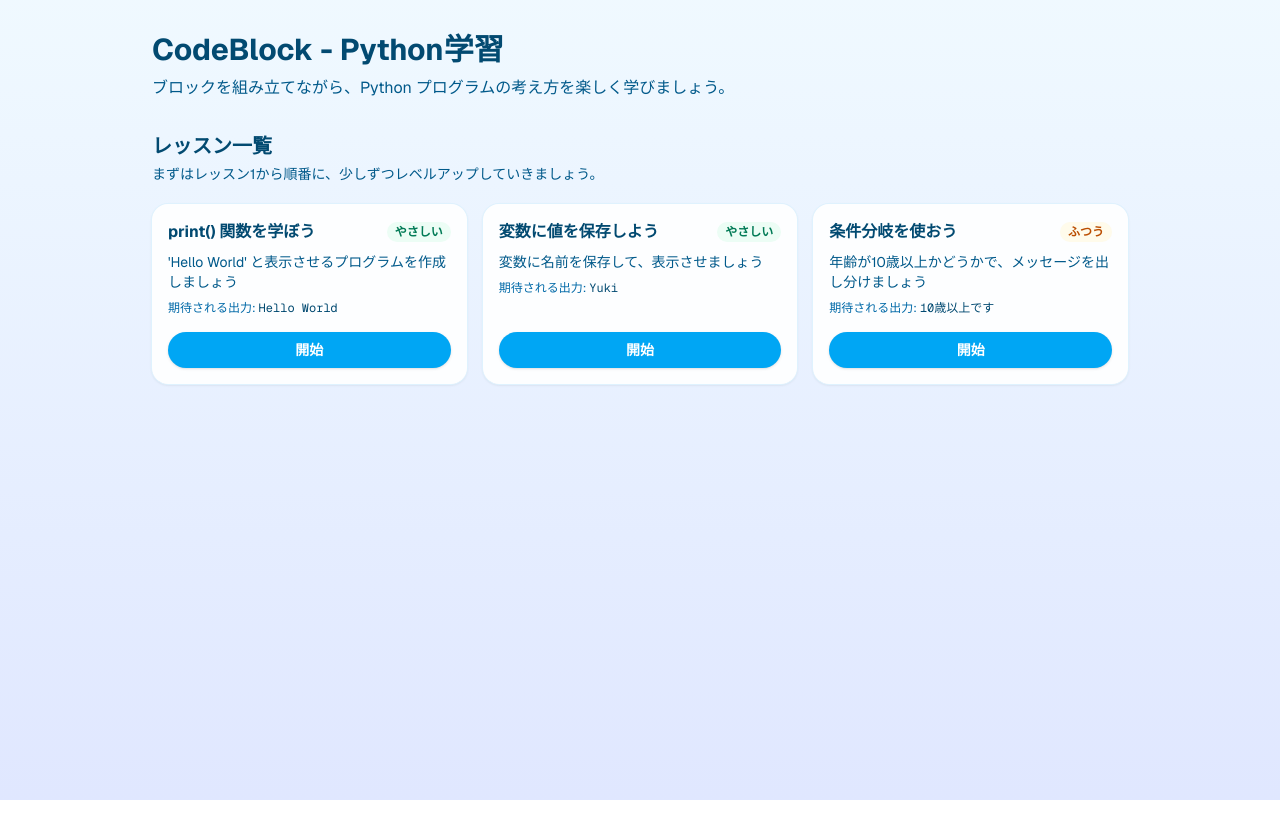
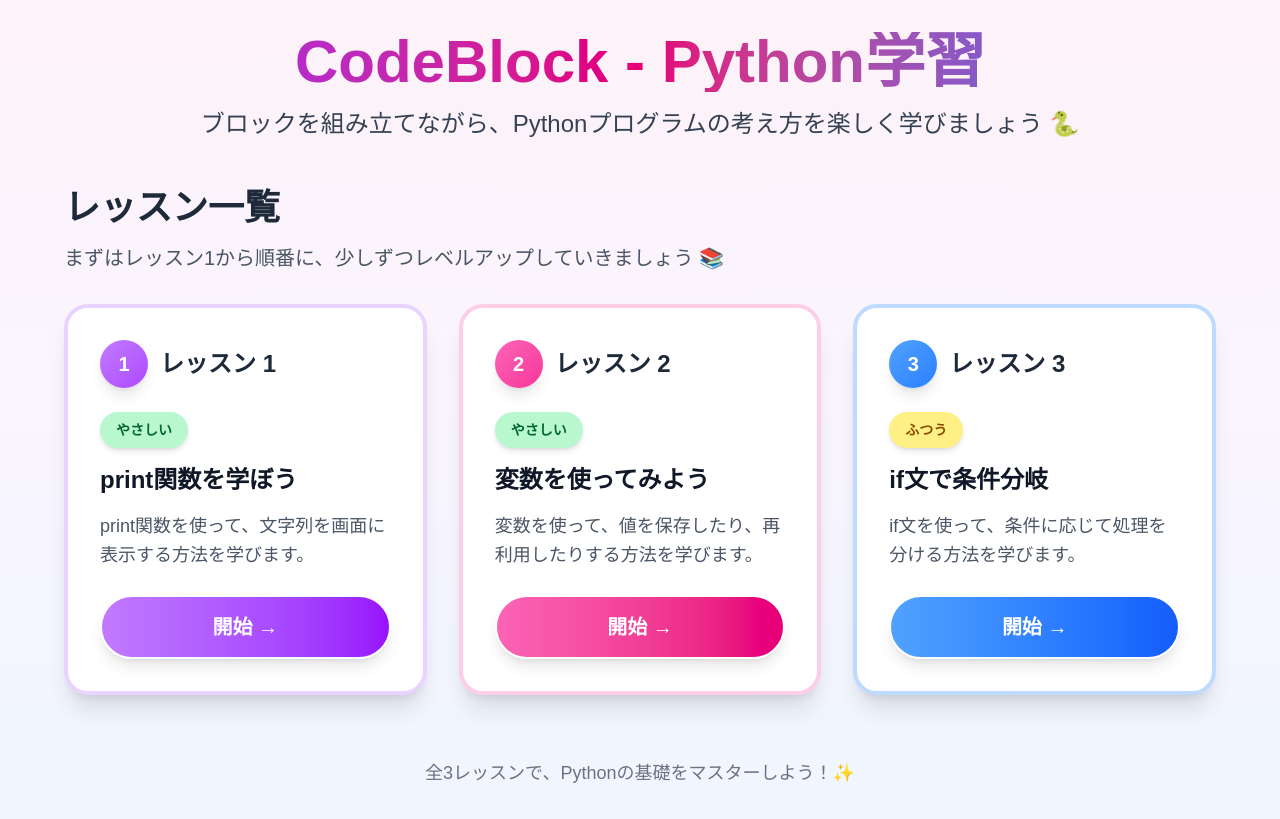
Before and after one commit to plusone03120717-maker/codeblock, a Next.js app: page / in a window 1280 px wide. Built offline with nearby package versions, Linux system fonts and the light colour scheme.

Commit message:
feat: ホーム画面をパステルカラー化（レッスンごとに異なる色）

```diff
--- a/src/app/page.tsx
+++ b/src/app/page.tsx
@@ -1,109 +1,138 @@
-"use client";
+'use client'
 
-import { Lesson } from "@/types";
-
-const lessons: Lesson[] = [
-  {
-    id: "1",
-    title: "print() 関数を学ぼう",
-    description: "'Hello World' と表示させるプログラムを作成しましょう",
-    expectedOutput: "Hello World",
-    difficulty: "easy",
-  },
-  {
-    id: "2",
-    title: "変数に値を保存しよう",
-    description: "変数に名前を保存して、表示させましょう",
-    expectedOutput: "Yuki",
-    difficulty: "easy",
-  },
-  {
-    id: "3",
-    title: "条件分岐を使おう",
-    description:
-      "年齢が10歳以上かどうかで、メッセージを出し分けましょう",
-    expectedOutput: "10歳以上です",
-    difficulty: "medium",
-  },
-];
+import Link from 'next/link'
+import { lessons } from '@/data/lessons'
 
 export default function Home() {
-  const handleStartLesson = (lessonId: string) => {
-    // TODO: ここでレッスン画面への遷移や状態更新を実装
-    console.log(`レッスン ${lessonId} を開始します。`);
-  };
+  // カラーパレット（レッスン数が増えても自動的に循環）
+  const colorPalette = [
+    {
+      // 紫系
+      border: 'border-purple-200 hover:border-purple-400',
+      badge: 'bg-gradient-to-br from-purple-400 to-purple-500',
+      button: 'bg-gradient-to-r from-purple-400 to-purple-600 hover:from-purple-500 hover:to-purple-700',
+    },
+    {
+      // ピンク系
+      border: 'border-pink-200 hover:border-pink-400',
+      badge: 'bg-gradient-to-br from-pink-400 to-pink-500',
+      button: 'bg-gradient-to-r from-pink-400 to-pink-600 hover:from-pink-500 hover:to-pink-700',
+    },
+    {
+      // 青系
+      border: 'border-blue-200 hover:border-blue-400',
+      badge: 'bg-gradient-to-br from-blue-400 to-blue-500',
+      button: 'bg-gradient-to-r from-blue-400 to-blue-600 hover:from-blue-500 hover:to-blue-700',
+    },
+    {
+      // 緑系（レッスン4以降用）
+      border: 'border-green-200 hover:border-green-400',
+      badge: 'bg-gradient-to-br from-green-400 to-green-500',
+      button: 'bg-gradient-to-r from-green-400 to-green-600 hover:from-green-500 hover:to-green-700',
+    },
+    {
+      // オレンジ系（レッスン5以降用）
+      border: 'border-orange-200 hover:border-orange-400',
+      badge: 'bg-gradient-to-br from-orange-400 to-orange-500',
+      button: 'bg-gradient-to-r from-orange-400 to-orange-600 hover:from-orange-500 hover:to-orange-700',
+    },
+    {
+      // 水色系（レッスン6以降用）
+      border: 'border-cyan-200 hover:border-cyan-400',
+      badge: 'bg-gradient-to-br from-cyan-400 to-cyan-500',
+      button: 'bg-gradient-to-r from-cyan-400 to-cyan-600 hover:from-cyan-500 hover:to-cyan-700',
+    },
+  ]
+
+  // レッスンIDから色を取得（IDが6を超えても循環）
+  const getColorForLesson = (lessonId: number) => {
+    return colorPalette[(lessonId - 1) % colorPalette.length]
+  }
 
   return (
-    <div className="min-h-screen bg-gradient-to-b from-sky-50 to-indigo-100 px-4 py-8 font-sans">
-      <main className="mx-auto flex w-full max-w-5xl flex-col gap-8 px-4 md:px-6">
-        <header className="text-center md:text-left">
-          <h1 className="text-2xl font-bold text-sky-900 md:text-3xl">
+    <div className="min-h-screen bg-gradient-to-b from-pink-50 via-purple-50 to-blue-50 p-8">
+      <div className="max-w-6xl mx-auto">
+
+        {/* ヘッダー */}
+        <div className="text-center mb-12">
+          <h1 className="text-6xl font-bold bg-gradient-to-r from-purple-600 via-pink-600 to-blue-600 bg-clip-text text-transparent mb-4">
             CodeBlock - Python学習
           </h1>
-          <p className="mt-2 text-sm text-sky-800 md:text-base">
-            ブロックを組み立てながら、Python プログラムの考え方を楽しく学びましょう。
+          <p className="text-2xl text-gray-700">
+            ブロックを組み立てながら、Pythonプログラムの考え方を楽しく学びましょう 🐍
           </p>
-        </header>
+        </div>
 
-        <section>
-          <h2 className="text-lg font-semibold text-sky-900 md:text-xl">
-            レッスン一覧
-          </h2>
-          <p className="mt-1 text-xs text-sky-800 md:text-sm">
-            まずはレッスン1から順番に、少しずつレベルアップしていきましょう。
+        {/* レッスン一覧 */}
+        <div className="mb-8">
+          <h2 className="text-4xl font-bold text-gray-800 mb-4">レッスン一覧</h2>
+          <p className="text-xl text-gray-600">
+            まずはレッスン1から順番に、少しずつレベルアップしていきましょう 📚
           </p>
+        </div>
 
-          <div className="mt-5 grid gap-4 sm:grid-cols-2 lg:grid-cols-3">
-            {lessons.map((lesson) => (
-              <article
-                key={lesson.id}
-                className="flex flex-col justify-between rounded-2xl bg-white/90 p-4 shadow-sm ring-1 ring-sky-100 transition hover:-translate-y-1 hover:shadow-md"
-              >
-                <div className="space-y-2">
-                  <div className="flex items-center justify-between gap-2">
-                    <h3 className="text-sm font-bold text-sky-900 md:text-base">
-                      {lesson.title}
-                    </h3>
-                    <span
-                      className={
-                        "inline-flex items-center rounded-full px-2 py-0.5 text-[11px] font-semibold md:text-xs " +
-                        (lesson.difficulty === "easy"
-                          ? "bg-emerald-50 text-emerald-700"
-                          : lesson.difficulty === "medium"
-                          ? "bg-amber-50 text-amber-700"
-                          : "bg-rose-50 text-rose-700")
-                      }
-                    >
-                      {lesson.difficulty === "easy"
-                        ? "やさしい"
-                        : lesson.difficulty === "medium"
-                        ? "ふつう"
-                        : "むずかしい"}
+        {/* レッスンカード */}
+        <div className="grid grid-cols-1 md:grid-cols-2 lg:grid-cols-3 gap-8">
+          {lessons.map((lesson) => {
+            const difficultyText = lesson.difficulty === 'easy' ? 'やさしい' : lesson.difficulty === 'medium' ? 'ふつう' : '難しい'
+            const colors = getColorForLesson(lesson.id)
+
+            return (
+              <Link key={lesson.id} href={`/lesson/${lesson.id}`}>
+                <div className={`bg-white rounded-3xl shadow-xl p-8 hover:shadow-2xl hover:scale-105 transition-all cursor-pointer border-4 ${colors.border}`}>
+
+                  {/* ヘッダー */}
+                  <div className="flex items-center justify-between mb-6">
+                    <div className="flex items-center gap-3">
+                      <div className={`w-12 h-12 rounded-full ${colors.badge} flex items-center justify-center text-white font-bold text-xl shadow-lg`}>
+                        {lesson.id}
+                      </div>
+                      <h3 className="text-2xl font-bold text-gray-800">
+                        レッスン {lesson.id}
+                      </h3>
+                    </div>
+                  </div>
+
+                  {/* 難易度バッジ */}
+                  <div className="mb-4">
+                    <span className={`inline-block px-4 py-2 rounded-full text-sm font-bold shadow-md ${
+                      lesson.difficulty === 'easy'
+                        ? 'bg-green-200 text-green-800'
+                        : lesson.difficulty === 'medium'
+                        ? 'bg-yellow-200 text-yellow-800'
+                        : 'bg-red-200 text-red-800'
+                    }`}>
+                      {difficultyText}
                     </span>
                   </div>
-                  <p className="text-xs text-sky-800 md:text-sm">
+
+                  {/* タイトル */}
+                  <h4 className="text-2xl font-bold text-gray-900 mb-4">
+                    {lesson.title}
+                  </h4>
+
+                  {/* 説明 */}
+                  <p className="text-gray-600 mb-6 text-lg leading-relaxed">
                     {lesson.description}
                   </p>
-                  <p className="text-[11px] text-sky-700 md:text-xs">
-                    期待される出力:{" "}
-                    <span className="font-mono text-sky-900">
-                      {lesson.expectedOutput}
-                    </span>
-                  </p>
+
+                  {/* 開始ボタン */}
+                  <button className={`w-full ${colors.button} text-white px-8 py-4 rounded-full font-bold text-xl transition-all shadow-lg hover:shadow-xl border-2 border-white`}>
+                    開始 →
+                  </button>
                 </div>
+              </Link>
+            )
+          })}
+        </div>
 
-                <button
-                  type="button"
-                  onClick={() => handleStartLesson(lesson.id)}
-                  className="mt-4 w-full rounded-full bg-sky-500 px-4 py-2 text-center text-xs font-semibold text-white shadow-sm transition hover:bg-sky-600 active:scale-95 md:text-sm"
-                >
-                  開始
-                </button>
-              </article>
-            ))}
-          </div>
-        </section>
-      </main>
+        {/* フッター */}
+        <div className="text-center mt-16">
+          <p className="text-gray-500 text-lg">
+            全{lessons.length}レッスンで、Pythonの基礎をマスターしよう！✨
+          </p>
+        </div>
+      </div>
     </div>
-  );
+  )
 }
```
